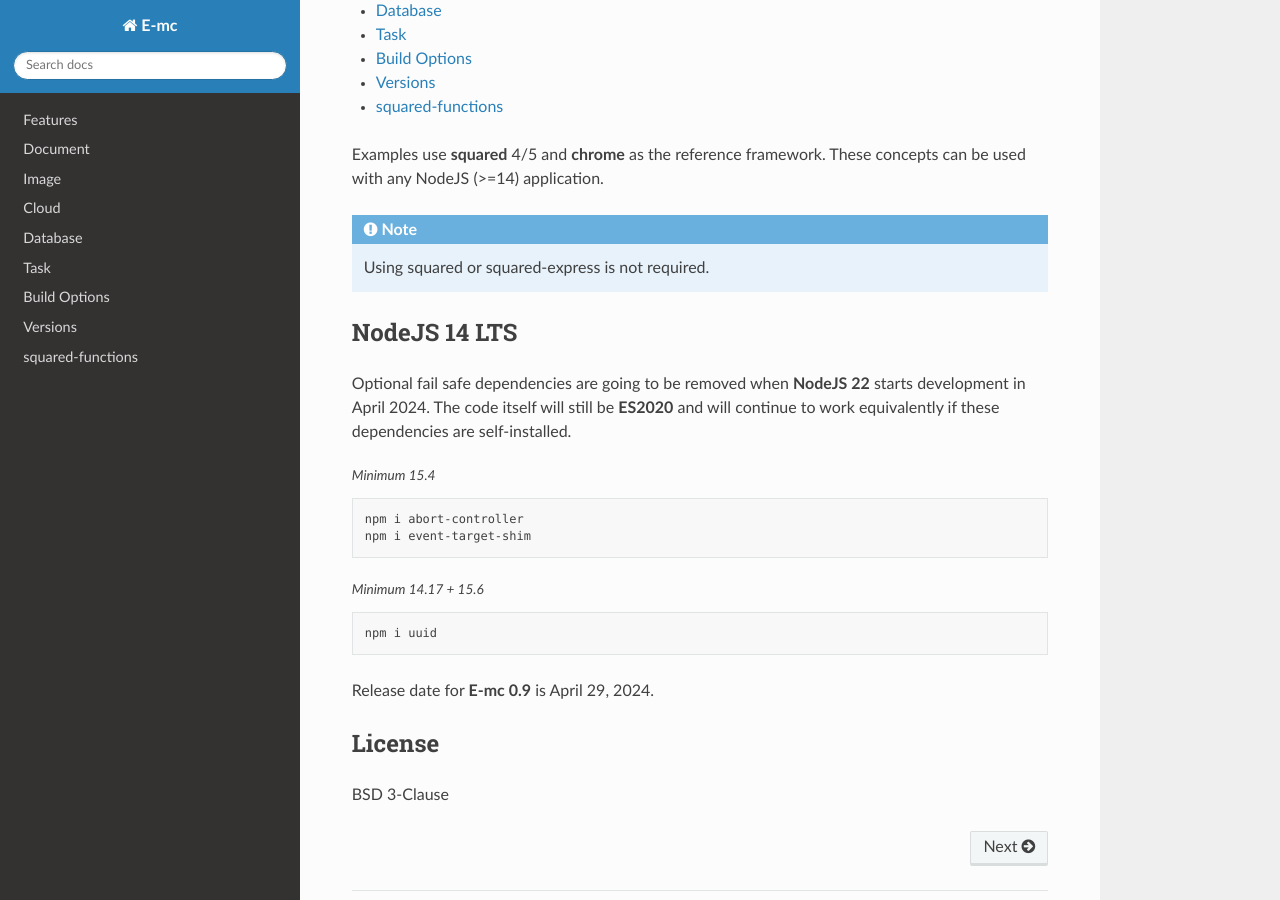
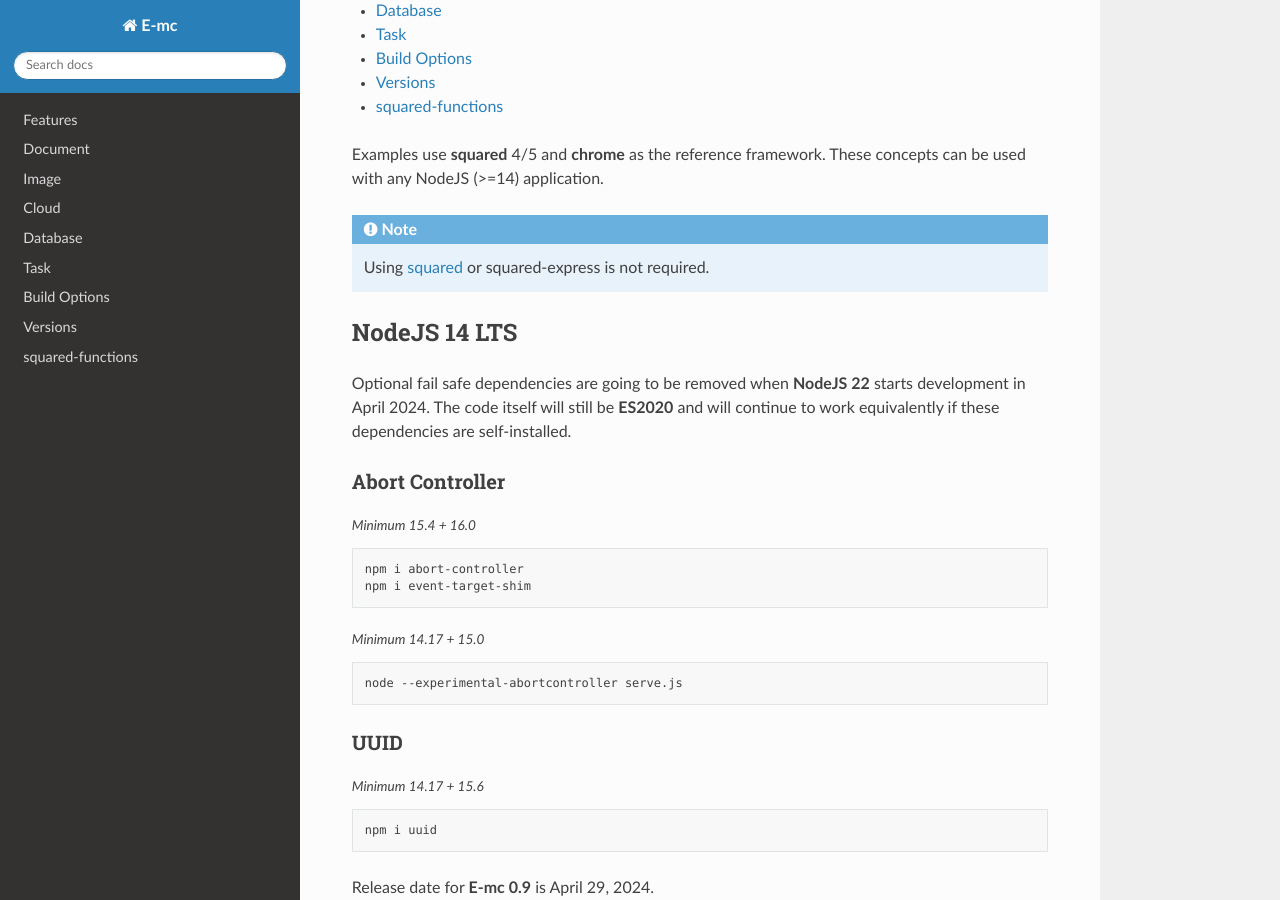
Before and after one commit to anpham6/chrome-docs, a Sphinx documentation site: the page built from source/index.rst, in a window 1280 px wide and 900 px high, scrolled down 257 px. Built offline with Sphinx 7.4.7 and the Read the Docs theme 2.0.0, drawn with Linux system fonts in a browser that asks for light colours.

Commit message:
NodeJS: --experimental-abortcontroller usage requirements.

```diff
--- a/source/document/append.rst
+++ b/source/document/append.rst
@@ -1,5 +1,5 @@
 ================
-Appending JS/CSS
+Appending source
 ================
 
 You can **append** or **prepend** a sibling element (not child) to be processed as a typical ``script`` or ``link`` element.
--- a/source/document/index.rst
+++ b/source/document/index.rst
@@ -8,7 +8,7 @@
   interface
   inline
   attributes
-  Append <append>
+  append
   merge
   data
   watch
--- a/source/document/interface.rst
+++ b/source/document/interface.rst
@@ -82,9 +82,7 @@
       document?: string | string[]; // Usually "chrome" by framework (override)
   }
 
-Global
-======
-
 .. code-block:: typescript
+  :caption: Global
 
   type PlainObject = Record<string | number | symbol, unknown>;
--- a/source/document/watch.rst
+++ b/source/document/watch.rst
@@ -91,8 +91,8 @@
     }
   });
 
-Using inline commands
-=====================
+data-chrome-watch
+=================
 
 .. code-block:: html
 
--- a/source/index.rst
+++ b/source/index.rst
@@ -17,18 +17,29 @@
 
 Examples use **squared** 4/5 and **chrome** as the reference framework. These concepts can be used with any NodeJS (>=14) application.
 
-.. note:: Using squared or squared-express is not required.
+.. note:: Using `squared <https://squared.readthedocs.io>`_ or squared-express is not required.
 
 NodeJS 14 LTS
 =============
 
 Optional fail safe dependencies are going to be removed when **NodeJS 22** starts development in April 2024. The code itself will still be **ES2020** and will continue to work equivalently if these dependencies are self-installed.
 
+Abort Controller
+----------------
+
 .. code-block:: bash
-  :caption: Minimum 15.4
+  :caption: Minimum 15.4 + 16.0
 
   npm i abort-controller
   npm i event-target-shim
+
+.. code-block:: bash
+  :caption: Minimum 14.17 + 15.0
+
+  node --experimental-abortcontroller serve.js
+
+UUID
+----
 
 .. code-block:: bash
   :caption: Minimum 14.17 + 15.6
```
